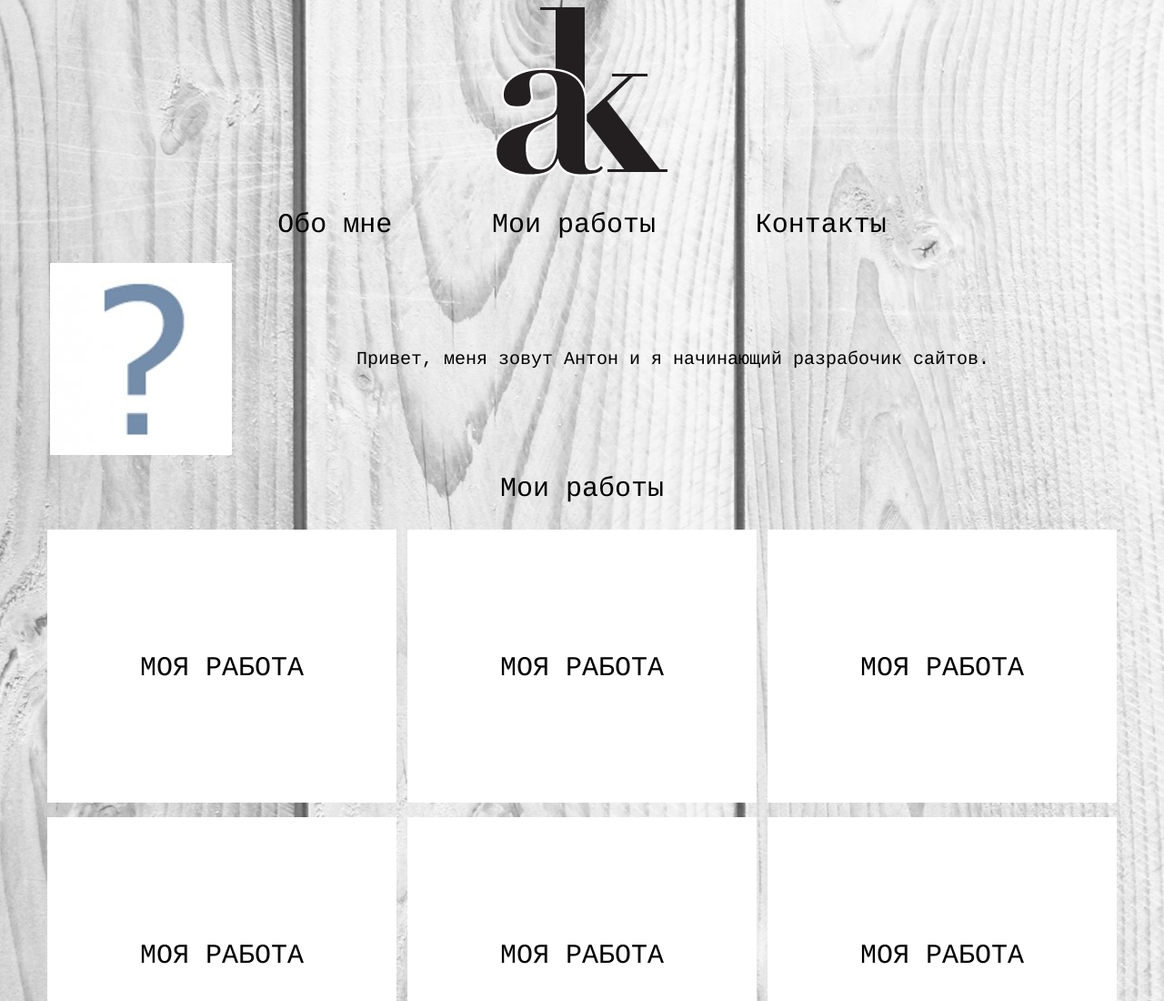
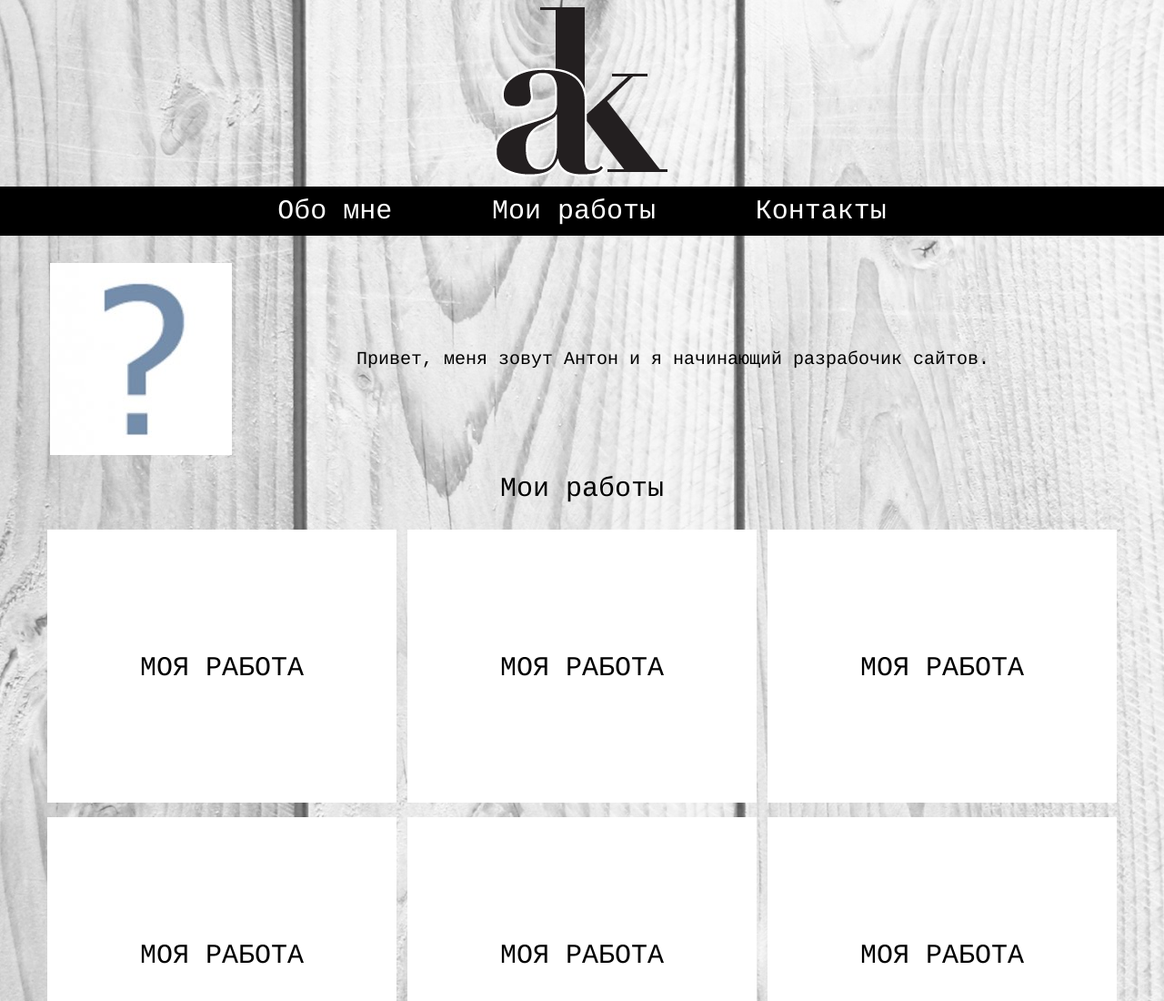
Before and after one commit to anton-kushnaryov/lemon-school, a plain HTML site: page 6/index.html in a window 1280 px wide. Shown: the top 1100 px of the page at 91% size. Drawn offline with Linux system fonts and the light colour scheme.

Commit message:
Update style.css

```diff
--- a/6/style.css
+++ b/6/style.css
@@ -10,25 +10,28 @@
 }
 .header {
 	text-align: center;
+	margin-bottom: 30px;
 }
 .header ul {
 	list-style: none;
+	background-color: black;
 }
 .header li {
 	display: inline-block;
 	font-size: 30px;
+
 }
 .header a {
 	text-decoration: none;
 	color:black;
 	display: inline-block;
-	padding: 5px 40px;
-	margin: 20px 10px;
+	padding: 10px 50px;
+	color: white;
 }
 .header a:hover {
-	background-color: grey;
+	background-color: white;
 	transition-delay: 0.15s;
-	color: white
+	color: black;
 }
 .content {
 	text-align: center;
```
